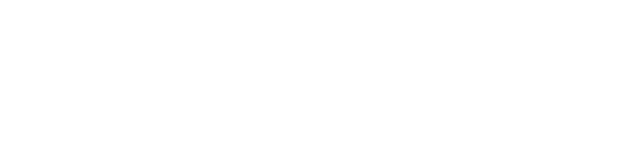
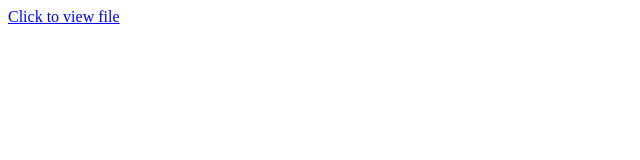
Before and after one commit to Deskwei/try-pdf, a plain HTML site: page index.html in a window 1280 px wide. Shown: the whole page, without its empty margins (0-640 px from the left). Drawn offline with Linux system fonts and the light colour scheme.

Commit message:
Update index.html

```diff
--- a/index.html
+++ b/index.html
@@ -1,3 +1,3 @@
 <html>
-  <a href="B7-CAREER-TECH-WK3.pdf"/>
+  <p><a href="B7-CAREER-TECH-WK3.pdf">Click to view file</a></p>
 </html>
```
